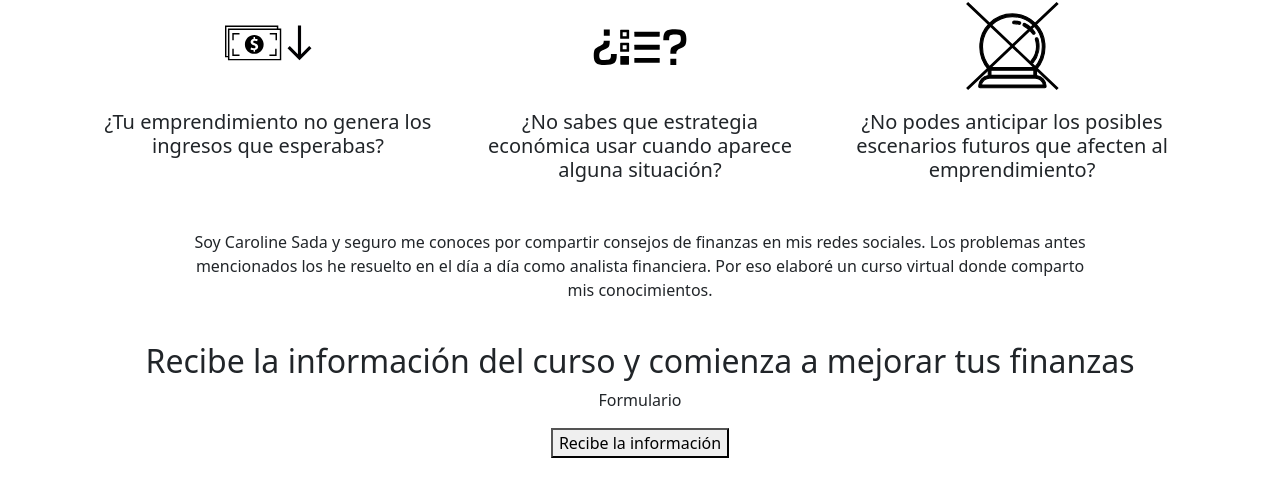
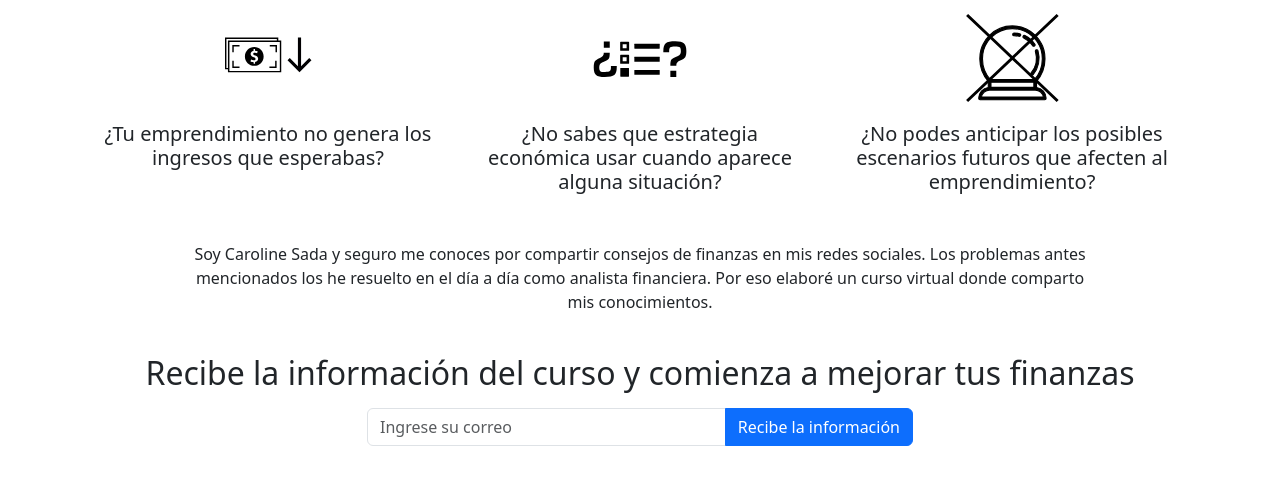
Before and after one commit to emaruiz/landing-page-front-end, a plain HTML site: page index.html in a window 1280 px wide. Shown: the part 212-708 px from the top of the page. Drawn offline with nearby package versions, Linux system fonts and the light colour scheme.

Commit message:
se agrega formulario de contacto

```diff
--- a/estilos.css
+++ b/estilos.css
@@ -10,3 +10,7 @@ h1 {
 .card {
 	border-style: none;
 }
+
+h2 {
+    margin-bottom: 16px;
+}
--- a/index.html
+++ b/index.html
@@ -48,8 +48,12 @@
 
             <div class="container">
                 <h2>Recibe la información del curso y comienza a mejorar tus finanzas</h2>
-                <p>Formulario</p>
-                <button type="button">Recibe la información</button>
+                <form>
+                    <div class="input-group w-50 mx-auto">
+                        <input type="email" class="form-control" id="email" placeholder="Ingrese su correo">
+                        <button type="button" class="btn btn-primary">Recibe la información</button>
+                    </div>
+                </form>
             </div>
         </div>
     </body>
```
